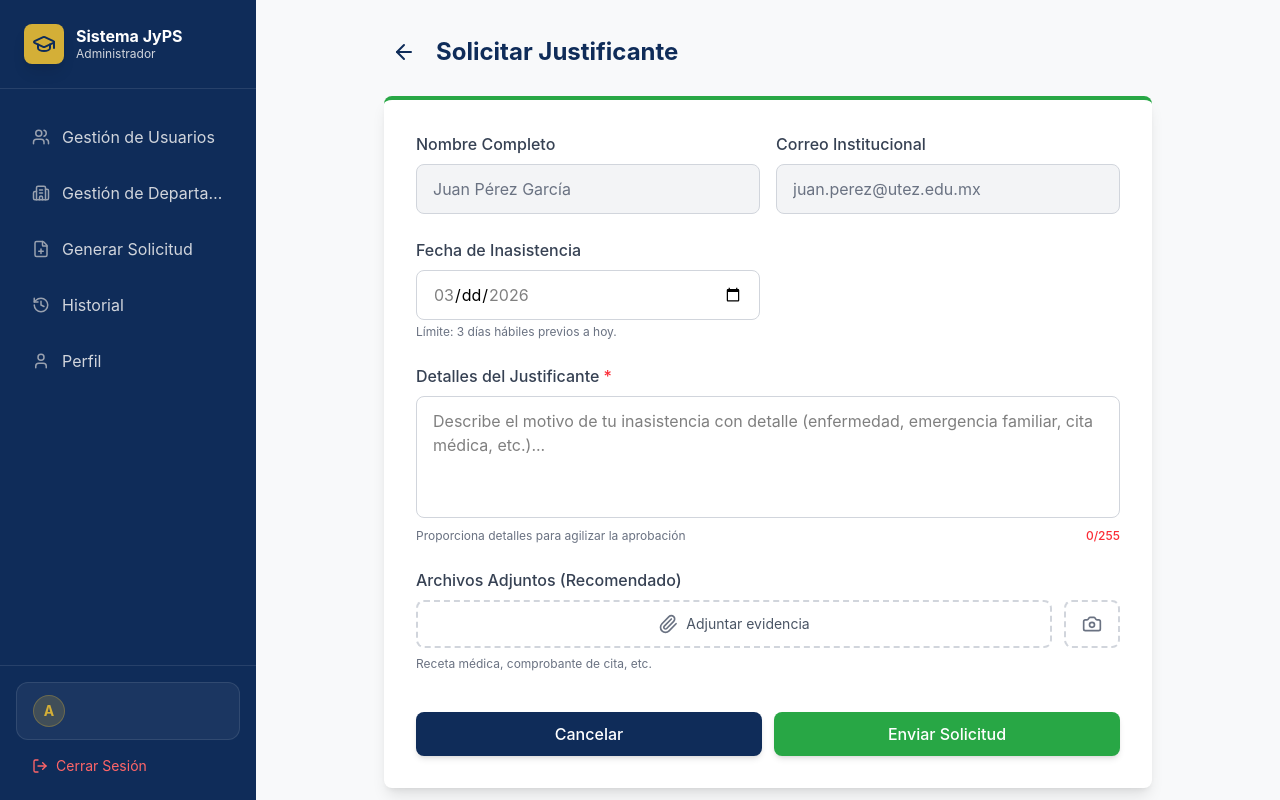
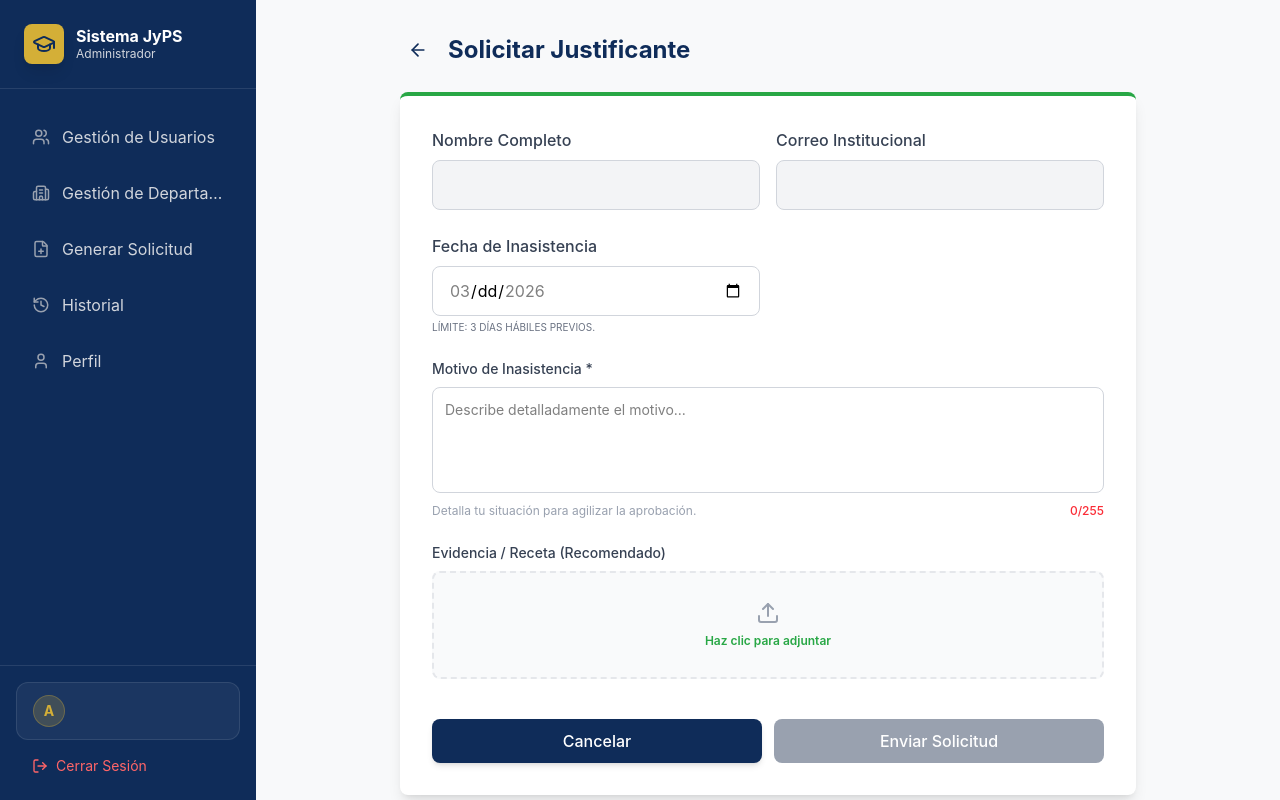
Before and after one commit to ingeniumSDS/JyPS-Front-Web, a React (Vite) app: page /administrador/solicitar-justificante in a window 1280 px wide. Built offline with nearby package versions, Linux system fonts and the light colour scheme.

Commit message:
refactor: hicimos el consumo de la api

```diff
--- a/src/pages/trabajador/SolicitarJustificante.jsx
+++ b/src/pages/trabajador/SolicitarJustificante.jsx
@@ -1,144 +1,131 @@
-import { useState } from 'react';
+import { useState, useEffect } from 'react';
 import { useNavigate } from 'react-router-dom';
-import { ArrowLeft, Paperclip, Camera, X } from 'lucide-react';
+import { ArrowLeft, Upload, FileText, X, Loader2 } from 'lucide-react';
 import { Card } from '../../components/Card';
 import { Input } from '../../components/Input';
 import { Button } from '../../components/Button';
+import { useApi } from '../../hooks/useApi';
+import { useIncidencias } from '../../hooks/useIncidencias';
+import { useAuth } from '../../context/AuthContext';
+import { toast } from 'sonner';
 
-// Funcion fecha minima
+// --- Helpers de Fechas ---
 const calcularFechaMinima = () => {
     const hoy = new Date();
     let diasHabilesContados = 0;
     let fechaActual = new Date(hoy);
-
     while (diasHabilesContados < 3) {
         fechaActual.setDate(fechaActual.getDate() - 1);
-    const diaSemana = fechaActual.getDay();
-    // dias habiles
-    if (diaSemana !== 0 && diaSemana !== 6) {
-        diasHabilesContados++;
+        if (fechaActual.getDay() !== 0 && fechaActual.getDay() !== 6) diasHabilesContados++;
     }
-    }
-
-    const year = fechaActual.getFullYear();
-    const month = String(fechaActual.getMonth() + 1).padStart(2, '0');
-    const day = String(fechaActual.getDate()).padStart(2, '0');
-    return `${year}-${month}-${day}`;
+    return fechaActual.toISOString().split('T')[0];
 };
 
-// Funcion fecha maxima
 const calcularFechaMaxima = () => {
     const ayer = new Date();
     ayer.setDate(ayer.getDate() - 1);
-
-    const year = ayer.getFullYear();
-    const month = String(ayer.getMonth() + 1).padStart(2, '0');
-    const day = String(ayer.getDate()).padStart(2, '0');
-    return `${year}-${month}-${day}`;
+    return ayer.toISOString().split('T')[0];
 };
 
 export default function SolicitarJustificante() {
     const navigate = useNavigate();
+    const { user } = useAuth();
+    const { request } = useApi();
+    const { solicitarJustificante, isLoadingRequest } = useIncidencias();
 
-    // Simulacion del usuario
-    const user = {
-    nombre: "Juan Pérez García",
-    email: "juan.perez@utez.edu.mx"
-    };
-
-    const [formData, setFormData] = useState({
-    fecha: '',
-    detalles: ''
-    });
+    // --- Estados ---
+    const [formData, setFormData] = useState({ fecha: '', detalles: '' });
     const [archivos, setArchivos] = useState([]);
     const [detallesError, setDetallesError] = useState('');
+    const [jefeId, setJefeId] = useState(null);
+    const [cargandoJefe, setCargandoJefe] = useState(true);
 
+    // --- Carga automática del Jefe ---
+    useEffect(() => {
+        const obtenerJefe = async () => {
+            try {
+                setCargandoJefe(true);
+                // Si el backend da error de CORS aquí, el flujo se detiene
+                const departamentos = await request('/departamentos', 'GET');
+                const miDepto = departamentos.find(
+                    d => d.nombre === user?.departamento || d.id === user?.departamentoId
+                );
+
+                if (miDepto?.jefeId) {
+                    setJefeId(miDepto.jefeId);
+                } else {
+                    toast.error("Tu departamento no tiene un jefe asignado.");
+                }
+            } catch (error) {
+                console.error("Error al obtener jefe:", error);
+            } finally {
+                setCargandoJefe(false);
+            }
+        };
+        if (user) obtenerJefe();
+    }, [user, request]);
+
+    // --- Handlers ---
     const handleDetallesChange = (e) => {
         const value = e.target.value;
         setFormData({ ...formData, detalles: value });
+        if (value.length > 0 && value.length < 25) setDetallesError('Mínimo 25 caracteres');
+        else if (value.length > 255) setDetallesError('Máximo 255 caracteres');
+        else setDetallesError('');
+    };
 
-    // Validar longitud
-    if (value.length > 0 && value.length < 25) {
-        setDetallesError('Debe tener al menos 25 caracteres');
-    } else if (value.length > 255) {
-        setDetallesError('No puede exceder 255 caracteres');
+    const handleFileChange = (e) => {
+        const seleccionados = Array.from(e.target.files);
+        setArchivos(prev => [...prev, ...seleccionados]);
+    };
+
+    const eliminarArchivo = (index) => {
+        setArchivos(prev => prev.filter((_, i) => i !== index));
+    };
+
+    const handleSubmit = async (e) => {
+        e.preventDefault();
+
+    if (!jefeId) return toast.error('No se puede enviar: Falta ID del jefe.');
+
+    // Mapeo
+    const datosPayload = {
+        empleadoId: user?.id,
+        jefeId: jefeId,
+        fechaSolicitud: new Date().toISOString().split('T')[0],
+        fechaSolicitada: formData.fecha,
+        descripcion: formData.detalles,
+        estado: "PENDIENTE",
+        comentario: ""
+        };
+        const resultado = await solicitarJustificante(datosPayload, archivos);
+
+        if (resultado.exito) {
+            toast.success('¡Justificante enviado correctamente!');
+            //ruta por definir
+            navigate('/trabajador/historial');
         } else {
-        setDetallesError('');
+
+            toast.error( 'Error al enviar el justifiacante');
         }
     };
 
-    const handleFileUpload = (e) => {
-    const files = e.target.files;
-    if (files) {
-        const nuevosArchivos = Array.from(files);
-        setArchivos([...archivos, ...nuevosArchivos]);
-    }
-    };
-
-    const handleCameraCapture = () => {
-        alert('Función de cámara estará disponible en dispositivos móviles próximamente.');
-    };
-
-    const removeFile = (index) => {
-    const nuevosArchivos = archivos.filter((_, i) => i !== index);
-    setArchivos(nuevosArchivos);
-    };
-
-    const handleSubmit = (e) => {
-    e.preventDefault();
-
-    // Validar antes de enviar
-    if (formData.detalles.length < 25) {
-        setDetallesError('Debe tener al menos 25 caracteres');
-        alert('Los detalles del justificante deben tener al menos 25 caracteres');
-        return;
-    }
-
-    if (formData.detalles.length > 255) {
-        setDetallesError('No puede exceder 255 caracteres');
-        alert('Los detalles del justificante no pueden exceder 255 caracteres');
-        return;
-    }
-
-    alert('¡Justificante enviado correctamente!');
-
-    //Regresamos a la pantalla anterior
-    navigate(-1);
-    };
-
     return (
-    <div className="pb-6 sm:pb-8 max-w-3xl mx-auto animate-fade-in">
-      {/* Header */}
-        <div className="flex items-center gap-3 mb-4 sm:mb-6">
-        <button
-            onClick={() => navigate(-1)}
-            className="p-2 hover:bg-gray-100 rounded-lg transition-colors flex-shrink-0"
-        >
-            <ArrowLeft size={20} className="text-[#0F2C59] sm:w-6 sm:h-6"/>
+        <div className="pb-8 max-w-3xl mx-auto animate-fade-in px-4">
+            <div className="flex items-center gap-3 mb-6">
+                <button onClick={() => navigate(-1)} className="p-2 hover:bg-gray-100 rounded-lg transition-colors">
+                    <ArrowLeft size={20} className="text-[#0F2C59]"/>
                 </button>
-        <h1 className="text-xl sm:text-2xl font-bold text-[#0F2C59] break-words">Solicitar Justificante</h1>
+                <h1 className="text-xl sm:text-2xl font-bold text-[#0F2C59]">Solicitar Justificante</h1>
             </div>
 
-      {/* Form */}
-        <Card className="p-4 sm:p-6 md:p-8 border-t-4 border-t-[#28A745]">
-        <form onSubmit={handleSubmit} className="space-y-4 sm:space-y-6">
-          {/* Información del Trabajador */}
+            <Card className="p-4 sm:p-8 border-t-4 border-t-[#28A745]">
+                <form onSubmit={handleSubmit} className="space-y-6">
                     <div className="grid sm:grid-cols-2 gap-4">
-            <Input
-                label="Nombre Completo"
-                value={user.nombre}
-                disabled
-                className="bg-gray-50 text-gray-500"
-            />
-            <Input
-                label="Correo Institucional"
-                value={user.email}
-                disabled
-                className="bg-gray-50 text-gray-500"
-            />
+                        <Input label="Nombre Completo" value={user?.nombre || ''} disabled className="bg-gray-50" />
+                        <Input label="Correo Institucional" value={user?.email || ''} disabled className="bg-gray-50" />
                     </div>
 
-          {/* Fecha */}
                     <div className="grid sm:grid-cols-2 gap-4">
                         <div>
                             <Input
@@ -150,137 +137,74 @@ export default function SolicitarJustificante() {
                                 min={calcularFechaMinima()}
                                 max={calcularFechaMaxima()}
                             />
-                <p className="mt-1 text-xs text-gray-500">
-                Límite: 3 días hábiles previos a hoy.
-                </p>
+                            <p className="mt-1 text-[10px] text-gray-500 uppercase">Límite: 3 días hábiles previos.</p>
                         </div>
                     </div>
 
-          {/* Detalles */}
                     <div>
-            <label className="block mb-2 font-medium text-gray-700 text-sm sm:text-base">
-                Detalles del Justificante <span className="text-red-500">*</span>
-            </label>
+                        <label className="block mb-2 font-medium text-gray-700 text-sm">Motivo de Inasistencia *</label>
                         <textarea
-                className={`w-full px-3 sm:px-4 py-2 sm:py-3 text-sm sm:text-base border rounded-lg focus:ring-2 outline-none transition-colors resize-none ${
-                detallesError
-                    ? 'border-red-500 focus:border-red-500 focus:ring-red-100'
-                    : 'border-gray-300 focus:border-[#0F2C59] focus:ring-blue-100'
-                }`}
+                            className={`w-full p-3 text-sm border rounded-lg focus:ring-2 outline-none transition-colors resize-none ${detallesError ? 'border-red-500' : 'border-gray-300'}`}
                             rows={4}
-                placeholder="Describe el motivo de tu inasistencia con detalle (enfermedad, emergencia familiar, cita médica, etc.)..."
+                            placeholder="Describe detalladamente el motivo..."
                             value={formData.detalles}
                             onChange={handleDetallesChange}
                             required
-                maxLength={255}
                         />
-            <div className="flex justify-between items-start mt-1">
-                <p className="text-xs text-gray-500">
-                Proporciona detalles para agilizar la aprobación
-                </p>
-                <p className={`text-xs font-medium ${
-                formData.detalles.length < 25
-                    ? 'text-red-500'
-                    : formData.detalles.length > 200
-                    ? 'text-yellow-600'
-                    : 'text-gray-500'
-                }`}>
-                {formData.detalles.length}/255
-                </p>
+                        <div className="flex justify-between mt-1">
+                            <p className="text-xs text-gray-400">{detallesError || 'Detalla tu situación para agilizar la aprobación.'}</p>
+                            <p className={`text-xs font-medium ${formData.detalles.length < 25 ? 'text-red-500' : 'text-gray-500'}`}>{formData.detalles.length}/255</p>
                         </div>
-            {detallesError && <p className="mt-1 text-sm text-red-500">{detallesError}</p>}
                     </div>
 
-          {/* Archivos Adjuntos */}
                     <div>
-            <label className="block mb-2 font-medium text-gray-700 text-sm sm:text-base">
-                Archivos Adjuntos (Recomendado)
+                        <label className="block mb-2 font-medium text-gray-700 text-sm">Evidencia / Receta (Recomendado)</label>
+                        <div className="border-2 border-gray-200 border-dashed rounded-lg bg-gray-50 p-3 transition-all">
+                            {archivos.length === 0 ? (
+                                <label className="flex flex-col items-center justify-center py-4 cursor-pointer hover:bg-gray-100 rounded-md">
+                                    <Upload className="w-6 h-6 mb-2 text-gray-400" />
+                                    <p className="text-xs text-gray-500"><span className="font-semibold text-[#28A745]">Haz clic para adjuntar</span></p>
+                                    <input type="file" className="hidden" multiple accept=".pdf,image/*" onChange={handleFileChange} />
                                 </label>
-            <div className="flex gap-3">
-                <label className="flex-1 cursor-pointer">
-                <div className="flex items-center justify-center gap-2 px-4 py-3 border-2 border-dashed border-gray-300 rounded-lg hover:border-[#28A745] hover:bg-green-50/50 transition-colors">
-                    <Paperclip size={20} className="text-gray-500" />
-                    <span className="text-sm text-gray-600">
-                    Adjuntar evidencia
-                    </span>
+                            ) : (
+                                <div className="space-y-2">
+                                    <div className="max-h-32 overflow-y-auto pr-1 space-y-2">
+                                        {archivos.map((archivo, index) => (
+                                            <div key={index} className="flex items-center justify-between bg-white p-2 rounded border border-gray-200 text-xs shadow-sm">
+                                                <div className="flex items-center gap-2 truncate text-[#0F2C59]">
+                                                    <FileText size={14} className="text-[#28A745]" />
+                                                    <span className="truncate max-w-[150px]">{archivo.name}</span>
                                                 </div>
-                <input
-                    type="file"
-                    className="hidden"
-                    accept="image/*,.pdf,.doc,.docx"
-                    multiple
-                    onChange={handleFileUpload}
-                />
-                </label>
-
-                <button
-                type="button"
-                onClick={handleCameraCapture}
-                className="px-4 py-3 border-2 border-dashed border-gray-300 rounded-lg hover:border-[#28A745] hover:bg-green-50/50 transition-colors"
-                title="Tomar foto"
-                >
-                <Camera size={20} className="text-gray-500" />
-                </button>
-            </div>
-            <p className="mt-2 text-xs text-gray-500">
-                Receta médica, comprobante de cita, etc.
-            </p>
-
-            {/* Lista de archivos adjuntos */}
-            {archivos.length > 0 && (
-                <div className="mt-3 space-y-2">
-                {archivos.map((archivo, index) => (
-                    <div
-                    key={index}
-                    className="flex items-center justify-between p-3 bg-green-50 border border-green-200 rounded-lg animate-fade-in"
-                    >
-                    <div className="flex items-center gap-2 overflow-hidden">
-                        <Paperclip size={16} className="text-[#28A745] flex-shrink-0" />
-                        <span className="text-sm text-green-800 truncate">{archivo.name}</span>
-                        <span className="text-xs text-green-600 flex-shrink-0">
-                        ({(archivo.size / 1024).toFixed(1)} KB)
-                        </span>
-                    </div>
-                    <button
-                        type="button"
-                        onClick={() => removeFile(index)}
-                        className="p-1 hover:bg-green-200 rounded-md transition-colors flex-shrink-0 ml-2"
-                    >
-                        <X size={16} className="text-green-700" />
+                                                <button type="button" onClick={() => eliminarArchivo(index)} className="text-red-500 p-1 hover:bg-red-50 rounded">
+                                                    <X size={14} />
                                                 </button>
                                             </div>
                                         ))}
                                     </div>
+                                    <label className="flex items-center justify-center py-2 mt-2 border-t border-gray-100 cursor-pointer text-[10px] font-bold text-blue-600 uppercase">
+                                        + Agregar más evidencia
+                                        <input type="file" className="hidden" multiple accept=".pdf,image/*" onChange={handleFileChange} />
+                                    </label>
+                                </div>
                             )}
                         </div>
+                    </div>
 
-          {/* Action Buttons */}
                     <div className="flex flex-col sm:flex-row gap-3 pt-4">
-            <Button
-                type="button"
-                variant="outline"
-                fullWidth
-                onClick={() => navigate(-1)}
-            >
-                Cancelar
-            </Button>
+                        <Button type="button" variant="outline" fullWidth onClick={() => navigate(-1)}>Cancelar</Button>
                         <Button
                             type="submit"
                             fullWidth
+                            disabled={isLoadingRequest || cargandoJefe || !jefeId}
                             className="bg-[#28A745] hover:bg-[#218838] text-white"
                         >
-                Enviar Solicitud
+                            {isLoadingRequest ? (
+                                <><Loader2 className="w-4 h-4 mr-2 animate-spin" /> Enviando...</>
+                            ) : 'Enviar Solicitud'}
                         </Button>
                     </div>
                 </form>
             </Card>
-
-      {/* Info */}
-        <div className="mt-4 p-4 bg-green-50 border border-green-100 rounded-lg flex items-start gap-3">
-        <p className="text-sm text-green-800">
-            <strong>Tip:</strong> Adjuntar evidencia (receta médica, comprobante, etc.) acelera significativamente el proceso de aprobación.
-        </p>
-        </div>
         </div>
     );
 }
```
Lines whose indentation alone changed are shown as unchanged.
